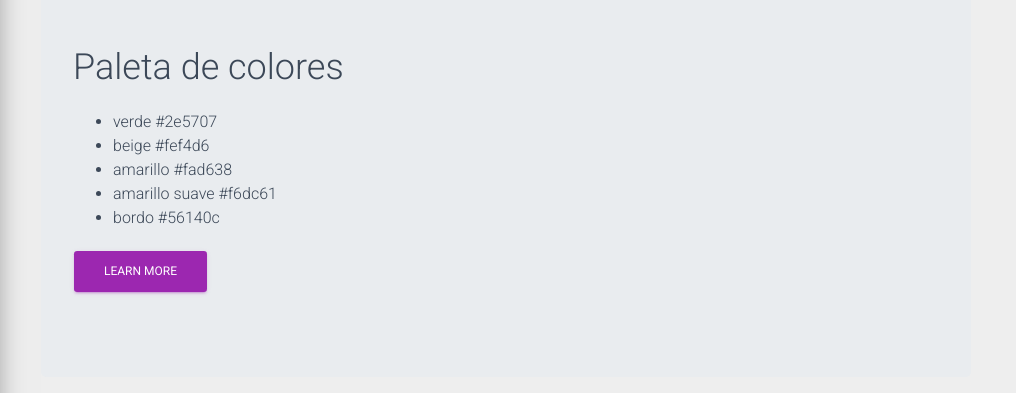
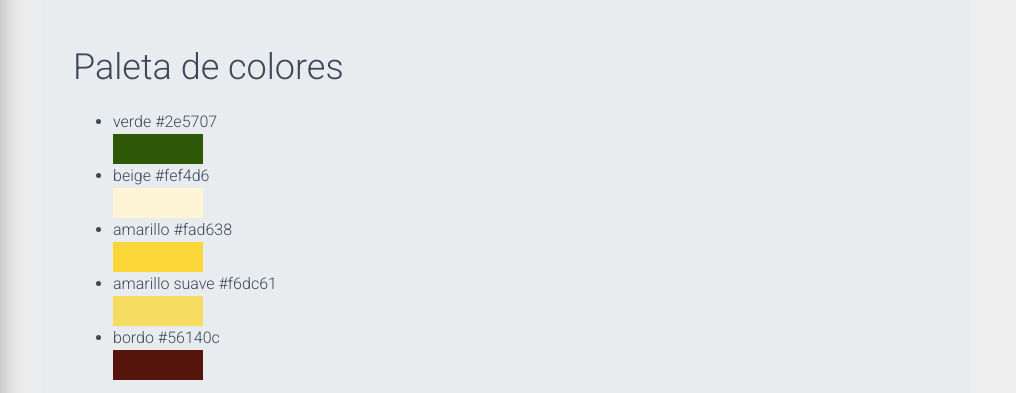
Before and after one commit to CachicamoNatural/backoffice, a website: page marketing-branding.html in a window 1280 px wide. Shown: the part 215-608 px from the top of the page, 264-1280 px from the left. Drawn offline with Linux system fonts and the light colour scheme; some packages are replaced by stand-ins of ours.

Commit message:
Add files via upload

```diff
--- a/marketing-branding.html
+++ b/marketing-branding.html
@@ -143,11 +143,11 @@
 				</h2>
 				<p>
 					<ul>
-						<li><div></div> verde #2e5707</li>
-						<li>beige #fef4d6</li>
-						<li>amarillo #fad638</li>
-						<li>amarillo suave #f6dc61</li>
-						<li>bordo #56140c</li>
+						<li>verde #2e5707 <div style="width: 90px; height: 30px; background-color: #2e5707;"></div> </li>
+						<li>beige #fef4d6<div style="width: 90px; height: 30px; background-color: #fef4d6;"></div> </li>
+						<li>amarillo #fad638<div style="width: 90px; height: 30px; background-color: #fad638;"></div> </li>
+						<li>amarillo suave #f6dc61<div style="width: 90px; height: 30px; background-color: #f6dc61;"></div> </li>
+						<li>bordo #56140c<div style="width: 90px; height: 30px; background-color: #56140c;"></div> </li>
 					</ul>
 				</p>
 				<p>
```
Also changed, not shown: index.html (+11 -7 lines), README.md (added).
